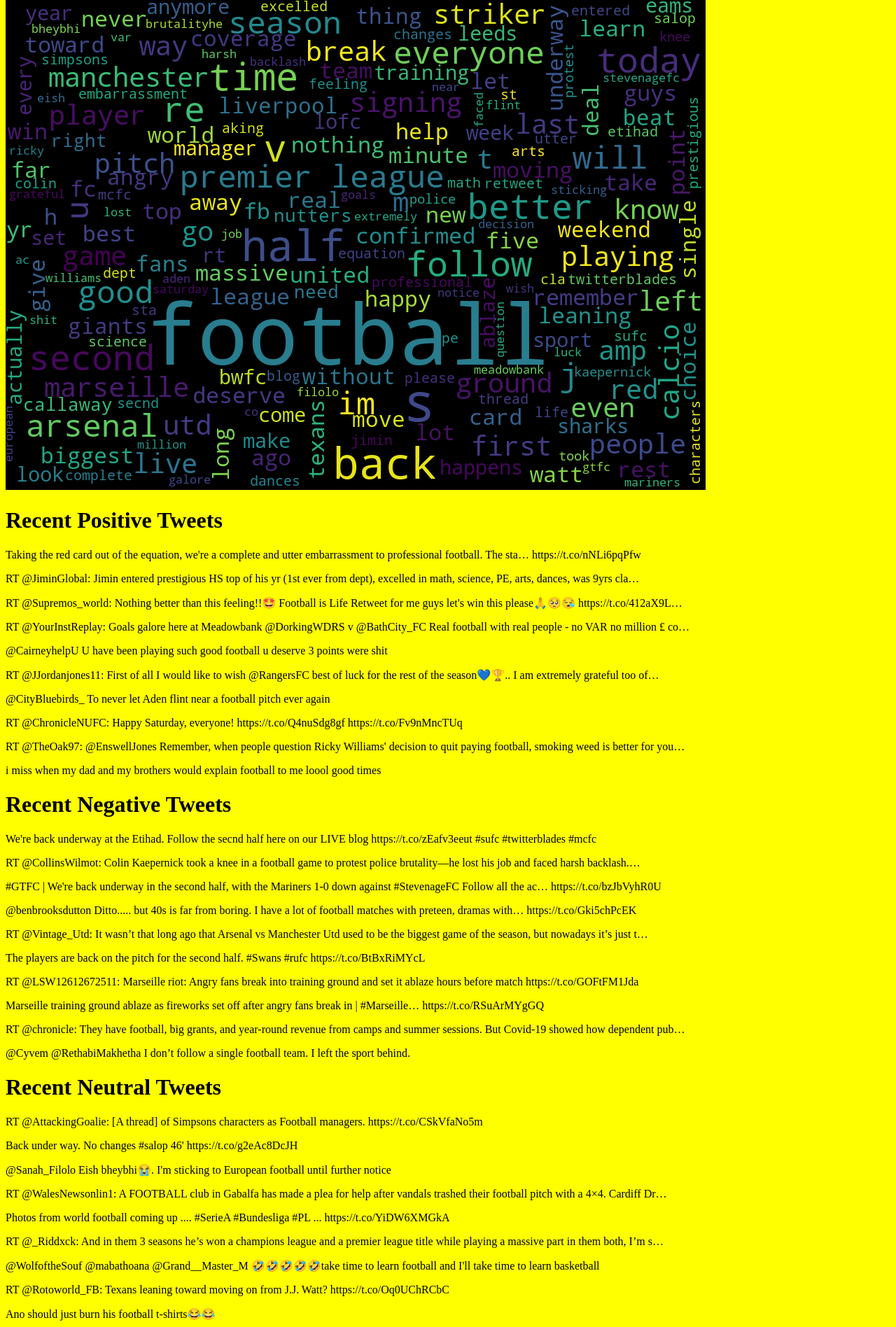
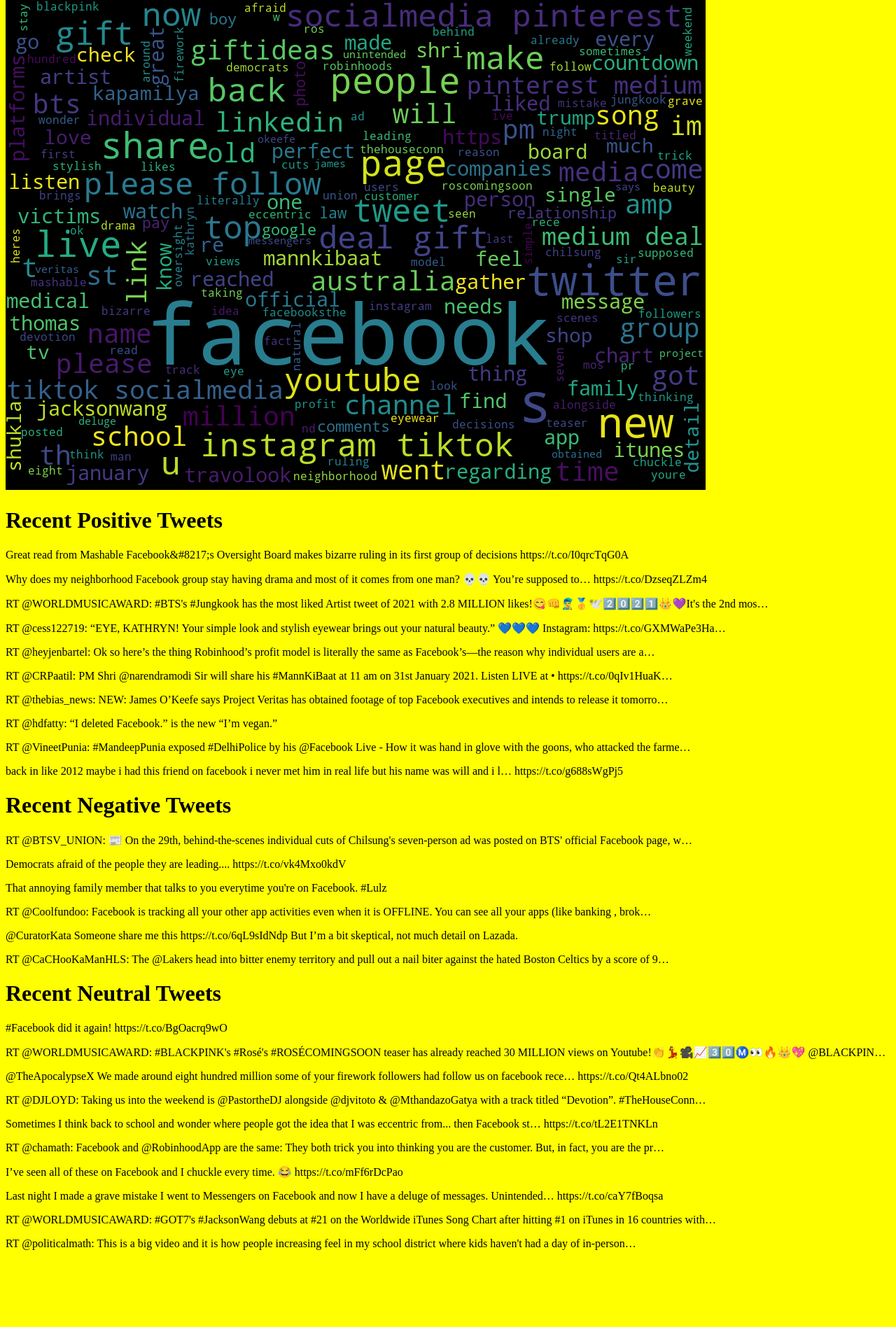
Before and after one commit to importRS/twittEmotion, a Flask app: template templates/copyindex.html in a window 1280 px wide. Shown: the part 488-2384 px from the top of the page at 70% size. After the commit the page ends 2274 px from the top, so only its background shows below. Run offline with Flask 2, Linux system fonts and the light colour scheme; the template is opened without the code that fills it, so the values that code supplies are empty; parts of the project's set-up code (start-up, migrations or seed data) failed here and were passed over; some libraries are stand-ins or nearby versions.

Commit message:
Updated Links for Python in CSS

```diff
--- a/app.py
+++ b/app.py
@@ -7,7 +7,7 @@
 
 @app.route("/")
 def home():
-    return render_template('input.html')
+    return render_template('inputMain.html')
 
 
 @app.route("/display", methods=["GET", "POST"])
@@ -23,7 +23,7 @@
         return render_template("copyindex.html")
 
     else:
-        return render_template('input.html')
+        return render_template('inputMain.html')
 
 
 if (__name__ == "__main__"):
--- a/static/css/stylesMain.css
+++ b/static/css/stylesMain.css
@@ -185,7 +185,7 @@
   font-size: large;
   color: rgb(15, 89, 163);
   position: absolute;
-  bottom: -54%;
+  bottom: -59%;
   right: 29%;
 }
 .place{
--- a/templates/copyindex.html
+++ b/templates/copyindex.html
@@ -10,59 +10,63 @@
   <h1>Hi There!</h1>
   <div id="pieChart"></div>
   <div id="barChart"></div>
-  <img src='{{ url_for('static', filename='images/img_9edd425d-5199-40f6-a609-00938a0ad869.png') }}' alt='wordcloud' ><h1 class='posHeading'>Recent Positive Tweets</h1>
+  <img src='{{ url_for('static', filename='images/img_f655c739-e89d-4641-ab8e-c0bf58163af3.png') }}' alt='wordcloud' ><h1 class='posHeading'>Recent Positive Tweets</h1>
 <div class='pos'>
-<p>Taking the red card out of the equation, we're a complete and utter embarrassment to professional football. The sta… https://t.co/nNLi6pqPfw</p>
-<p>RT @JiminGlobal: Jimin entered prestigious HS top of his yr (1st ever from dept), excelled in math, science, PE, arts, dances, was 9yrs cla…</p>
-<p>RT @Supremos_world: Nothing better than this feeling!!🤩
-Football is Life
+<p>Great read from Mashable Facebook&amp;#8217;s Oversight Board makes bizarre ruling in its first group of decisions https://t.co/I0qrcTqG0A</p>
+<p>Why does my neighborhood Facebook group stay having drama and most of it comes from one man? 💀💀 You’re supposed to… https://t.co/DzseqZLZm4</p>
+<p>RT @WORLDMUSICAWARD: #BTS's #Jungkook has the most liked Artist tweet of 2021 with 2.8 MILLION likes!😋👊👨‍🎤🥇🕊️2️⃣0️⃣2️⃣1️⃣👑💜It's the 2nd mos…</p>
+<p>RT @cess122719: “EYE, KATHRYN! Your simple look and stylish eyewear brings out your natural beauty.”
+💙💙💙
+Instagram: https://t.co/GXMWaPe3Ha…</p>
+<p>RT @heyjenbartel: Ok so here’s the thing Robinhood’s profit model is literally the same as Facebook’s—the reason why individual users are a…</p>
+<p>RT @CRPaatil: PM Shri @narendramodi Sir will share his #MannKiBaat at 11 am on 31st January 2021.
 
-Retweet for me guys let's win this please🙏🥺😪 https://t.co/412aX9L…</p>
-<p>RT @YourInstReplay: Goals galore here at Meadowbank
+Listen LIVE at
 
-@DorkingWDRS v @BathCity_FC
+• https://t.co/0qIv1HuaK…</p>
+<p>RT @thebias_news: NEW: James O’Keefe says Project Veritas has obtained footage of top Facebook executives and intends to release it tomorro…</p>
+<p>RT @hdfatty: “I deleted Facebook.” is the new “I’m vegan.”</p>
+<p>RT @VineetPunia: #MandeepPunia exposed #DelhiPolice by his @Facebook Live - How it was hand in glove with the goons, who attacked the farme…</p>
+<p>back in like
 
-Real football with real people - no VAR no million £ co…</p>
-<p>@CairneyhelpU U have been playing such good football u deserve 3 points were shit</p>
-<p>RT @JJordanjones11: First of all I would like to wish @RangersFC best of luck for the rest of the season💙🏆..
-I am extremely grateful too of…</p>
-<p>@CityBluebirds_ To never let Aden flint near a football pitch ever again</p>
-<p>RT @ChronicleNUFC: Happy Saturday, everyone! https://t.co/Q4nuSdg8gf https://t.co/Fv9nMncTUq</p>
-<p>RT @TheOak97: @EnswellJones Remember, when people question Ricky Williams' decision to quit paying football, smoking weed is better for you…</p>
-<p>i miss when my dad and my brothers would explain football to me loool good times</p>
+2012 maybe
+
+i had this friend on facebook
+
+i never met him in real life but his name was will and i l… https://t.co/g688sWgPj5</p>
 </div>
 <h1 class='negHeading'>Recent Negative Tweets</h1>
 <div class='neg'>
-<p>We're back underway at the Etihad. Follow the secnd half here on our LIVE blog
-https://t.co/zEafv3eeut
-#sufc #twitterblades #mcfc</p>
-<p>RT @CollinsWilmot: Colin Kaepernick took a knee in a football game to protest police brutality—he lost his job and faced harsh backlash.…</p>
-<p>#GTFC | We're back underway in the second half, with the Mariners 1-0 down against #StevenageFC
+<p>RT @BTSV_UNION: 📰 On the 29th, behind-the-scenes individual cuts of Chilsung's seven-person ad was posted on BTS' official Facebook page, w…</p>
+<p>Democrats afraid of the people they are leading....
 
-Follow all the ac… https://t.co/bzJbVyhR0U</p>
-<p>@benbrooksdutton Ditto..... but 40s is far from boring. I have a lot of football matches with preteen, dramas with… https://t.co/Gki5chPcEK</p>
-<p>RT @Vintage_Utd: It wasn’t that long ago that Arsenal vs Manchester Utd used to be the biggest game of the season, but nowadays it’s just t…</p>
-<p>The players are back on the pitch for the second half. #Swans #rufc https://t.co/BtBxRiMYcL</p>
-<p>RT @LSW12612672511: Marseille riot: Angry fans break into training ground and set it ablaze hours before match https://t.co/GOFtFM1Jda</p>
-<p>Marseille training ground ablaze as fireworks set off after angry fans break in | #Marseille… https://t.co/RSuArMYgGQ</p>
-<p>RT @chronicle: They have football, big grants, and year-round revenue from camps and summer sessions. But Covid-19 showed how dependent pub…</p>
-<p>@Cyvem @RethabiMakhetha I don’t follow a single football team. I left the sport behind.</p>
+https://t.co/vk4Mxo0kdV</p>
+<p>That annoying family member that talks to you everytime you're on Facebook. #Lulz</p>
+<p>RT @Coolfundoo: Facebook is tracking all your other app activities even when it is OFFLINE.
+You can see all your apps (like banking , brok…</p>
+<p>@CuratorKata Someone share me this https://t.co/6qL9sIdNdp
+
+But I’m a bit skeptical, not much detail on Lazada.</p>
+<p>RT @CaCHooKaManHLS: The @Lakers head into bitter enemy territory and pull out a nail biter against the hated Boston Celtics by a score of 9…</p>
 </div>
 <h1 class='neuHeading'>Recent Neutral Tweets</h1>
 <div class='neu'>
-<p>RT @AttackingGoalie: [A thread] of Simpsons characters as Football managers. https://t.co/CSkVfaNo5m</p>
-<p>Back under way. No changes #salop 46'
-https://t.co/g2eAc8DcJH</p>
-<p>@Sanah_Filolo Eish bheybhi😭. I'm sticking to European football until further notice</p>
-<p>RT @WalesNewsonlin1: A FOOTBALL club in Gabalfa has made a plea for help after vandals trashed their football pitch with a 4×4.
+<p>#Facebook did it again!
 
-Cardiff Dr…</p>
-<p>Photos from world football coming up .... #SerieA #Bundesliga #PL ... https://t.co/YiDW6XMGkA</p>
-<p>RT @_Riddxck: And in them 3 seasons he’s won a champions league and a premier league title while playing a massive part in them both, I’m s…</p>
-<p>@WolfoftheSouf @mabathoana @Grand__Master_M 🤣🤣🤣🤣🤣take time to learn football and I'll take time to learn basketball</p>
-<p>RT @Rotoworld_FB: Texans leaning toward moving on from J.J. Watt? https://t.co/Oq0UChRCbC</p>
-<p>Ano should just burn his football t-shirts😂😂</p>
-<p>RT @W03Jerry: Give me one reason football insta deserve to be given basic human rights https://t.co/7Hji4kcpao</p>
+https://t.co/BgOacrq9wO</p>
+<p>RT @WORLDMUSICAWARD: #BLACKPINK's #Rosé's #ROSÉCOMINGSOON teaser has already reached 30 MILLION views on Youtube!👏💃🎥📈3️⃣0️⃣Ⓜ️👀🔥👑💖 @BLACKPIN…</p>
+<p>@TheApocalypseX We made around eight hundred million some of your firework followers had follow us on facebook rece… https://t.co/Qt4ALbno02</p>
+<p>RT @DJLOYD: Taking us into the weekend is @PastortheDJ alongside @djvitoto &amp; @MthandazoGatya with a track titled “Devotion”.
+
+#TheHouseConn…</p>
+<p>Sometimes I think back to school and wonder where people got the idea that I was eccentric from... then Facebook st… https://t.co/tL2E1TNKLn</p>
+<p>RT @chamath: Facebook and @RobinhoodApp are the same:
+
+They both trick you into thinking you are the customer. But, in fact, you are the pr…</p>
+<p>I’ve seen all of these on Facebook and I chuckle every time. 😂 https://t.co/mFf6rDcPao</p>
+<p>Last night I made a grave mistake I went to Messengers on Facebook and now I have a deluge of messages. Unintended… https://t.co/caY7fBoqsa</p>
+<p>RT @WORLDMUSICAWARD: #GOT7's #JacksonWang debuts at #21 on the Worldwide iTunes Song Chart after hitting #1 on iTunes in 16 countries with…</p>
+<p>RT @politicalmath: This is a big video and it is how people increasing feel in my school district where kids haven't had a day of in-person…</p>
 </div>
 
            <script type="text/javascript" src="https://www.gstatic.com/charts/loader.js"></script>
@@ -79,8 +83,8 @@
             data.addColumn('string', 'Sentiment');
             data.addColumn('number', 'Tweets');
             data.addRows([
-              ['Positive', 44],
-              ['Negative', 14],
+              ['Positive', 37],
+              ['Negative', 6],
             ]);
 
             var options = {'title':'Sentiment Analysis by Percentage',
@@ -101,7 +105,7 @@
 
             var data = google.visualization.arrayToDataTable([
               ['Sentiment', 'Positive', 'Negative', 'Neutral'],
-              ['Sentiments' ,44, 14, 32]
+              ['Sentiments' ,37, 6, 36]
             ]);
 
             var options = {
```
Also changed, not shown: templates/inputMain.html (renamed from inputMain.html, +13 -6 lines), static/images/img_0d5498b1-27d6-4506-bcd3-d64bb7c245d6.png (added), static/images/img_f655c739-e89d-4641-ab8e-c0bf58163af3.png (added).
